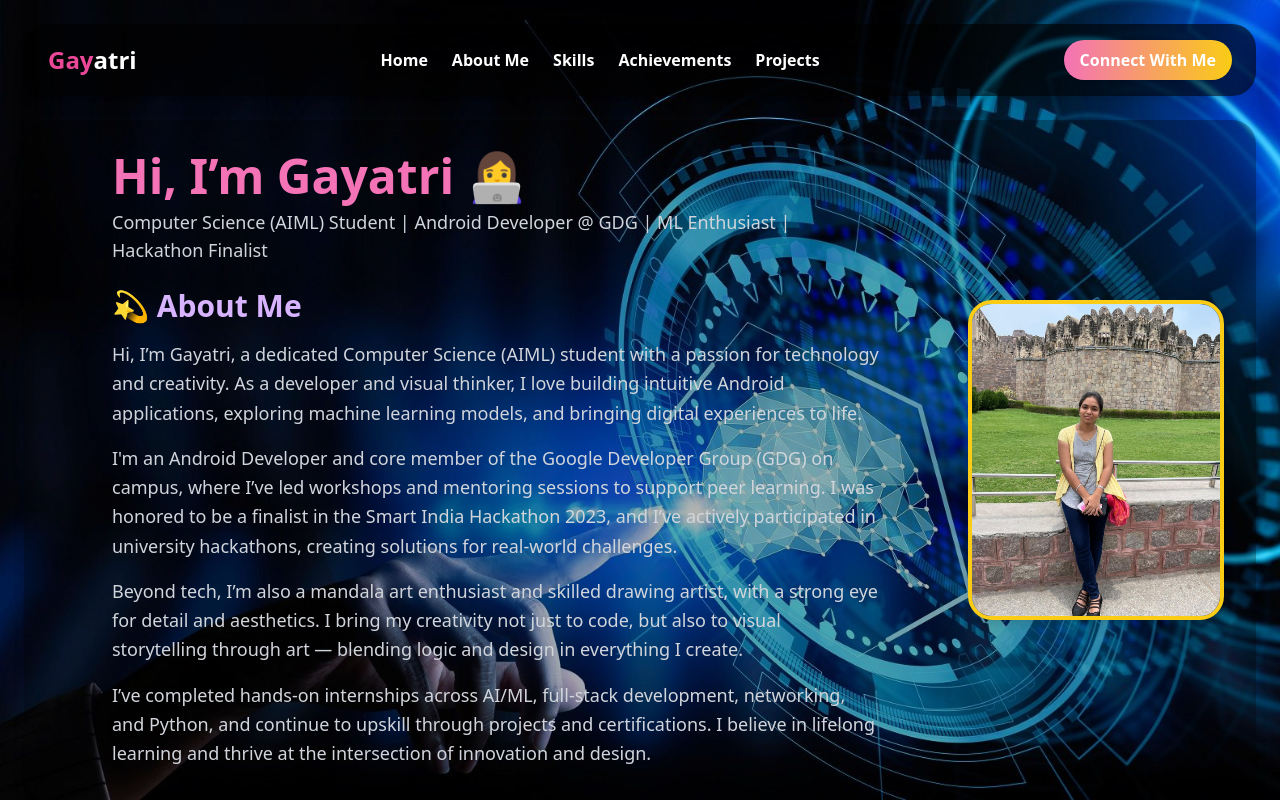
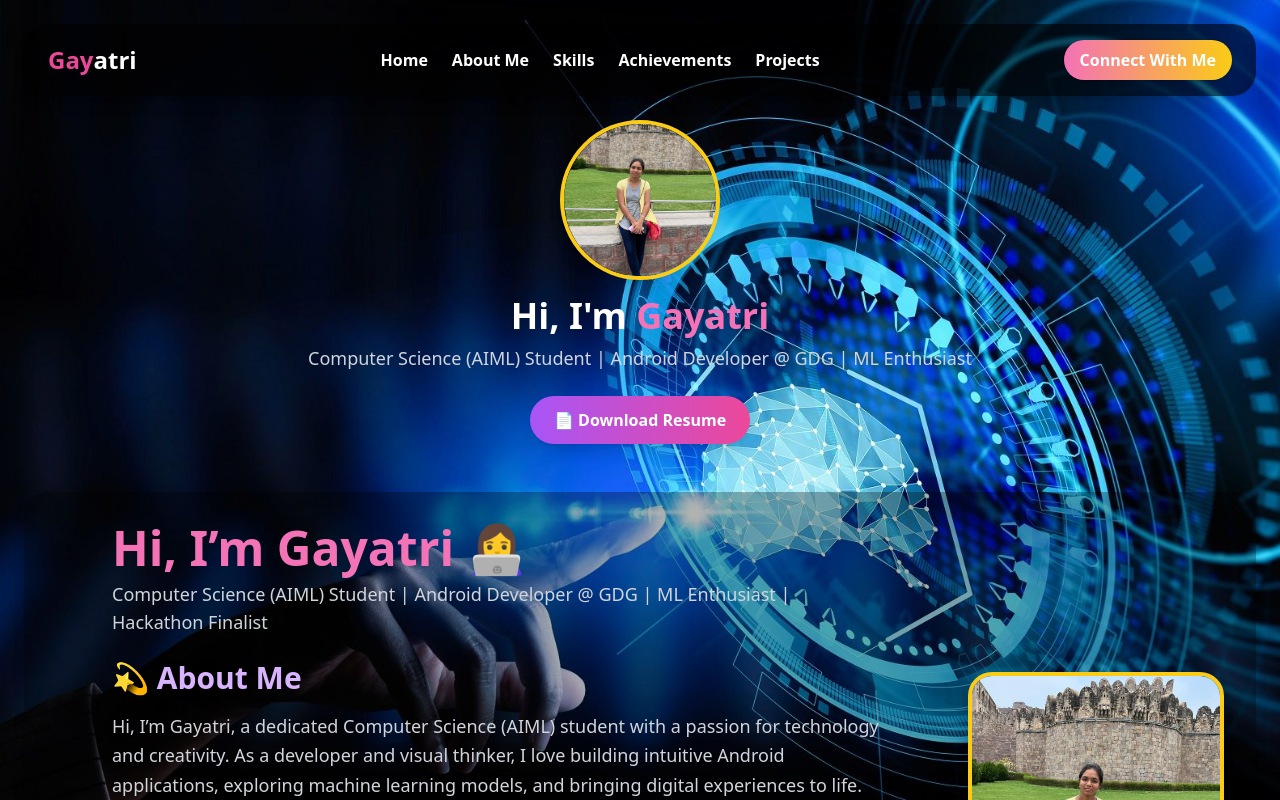
Before and after one commit to gayatrihub/my_port, a React (Create React App) app: page / in a window 1280 px wide. Shown: the top 800 px of the page. Built offline with nearby package versions, Linux system fonts and the light colour scheme.

Commit message:
Update App.js

```diff
--- a/src/App.js
+++ b/src/App.js
@@ -173,6 +173,30 @@ function App() {
           Connect With Me
         </a>
       </nav>
+    {/* Hero Section */}
+<section className="text-center mb-12">
+  <motion.img
+    src="profile.jpg"
+    alt="Gayatri"
+    className="w-40 h-40 rounded-full mx-auto border-4 border-yellow-400 shadow-lg object-cover"
+    initial={{ opacity: 0, scale: 0 }}
+    animate={{ opacity: 1, scale: 1 }}
+    transition={{ duration: 1 }}
+  />
+  <h1 className="mt-4 text-4xl font-extrabold text-white">Hi, I'm <span className="text-pink-400">Gayatri</span></h1>
+  <p className="text-gray-300 mt-2 text-lg">
+    Computer Science (AIML) Student | Android Developer @ GDG | ML Enthusiast
+  </p>
+  <a
+    href="/Gayatri_Resume.pdf"  // Replace with your actual resume path
+    target="_blank"
+    rel="noopener noreferrer"
+    className="inline-block mt-6 px-6 py-3 bg-gradient-to-r from-purple-500 to-pink-500 text-white font-bold rounded-full shadow-lg hover:opacity-90 transition"
+  >
+    📄 Download Resume
+  </a>
+</section>
+
       {/* Header Section */}
       <section className="p-8 bg-black bg-opacity-30 rounded-3xl shadow-lg text-white mb-16 min-h-[28rem]">
         <div className="flex flex-col md:flex-row items-center gap-8">
```
